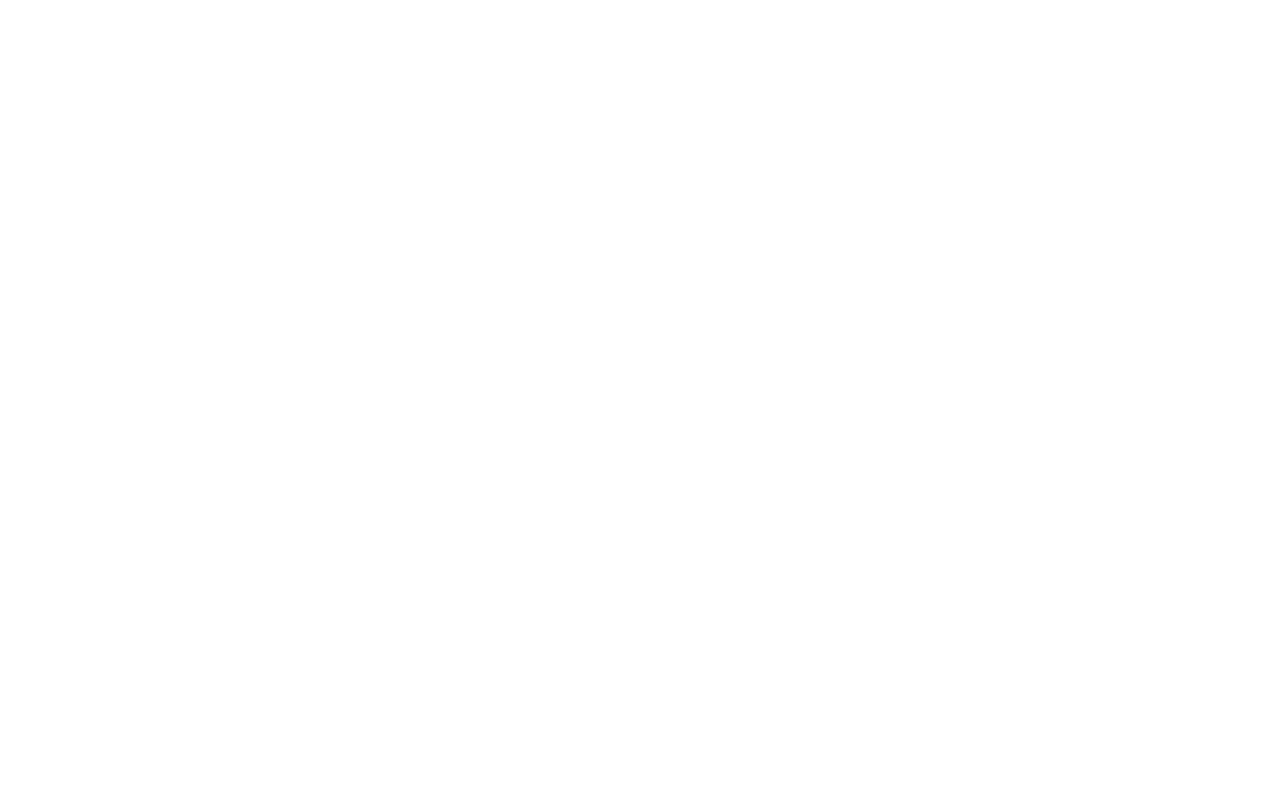
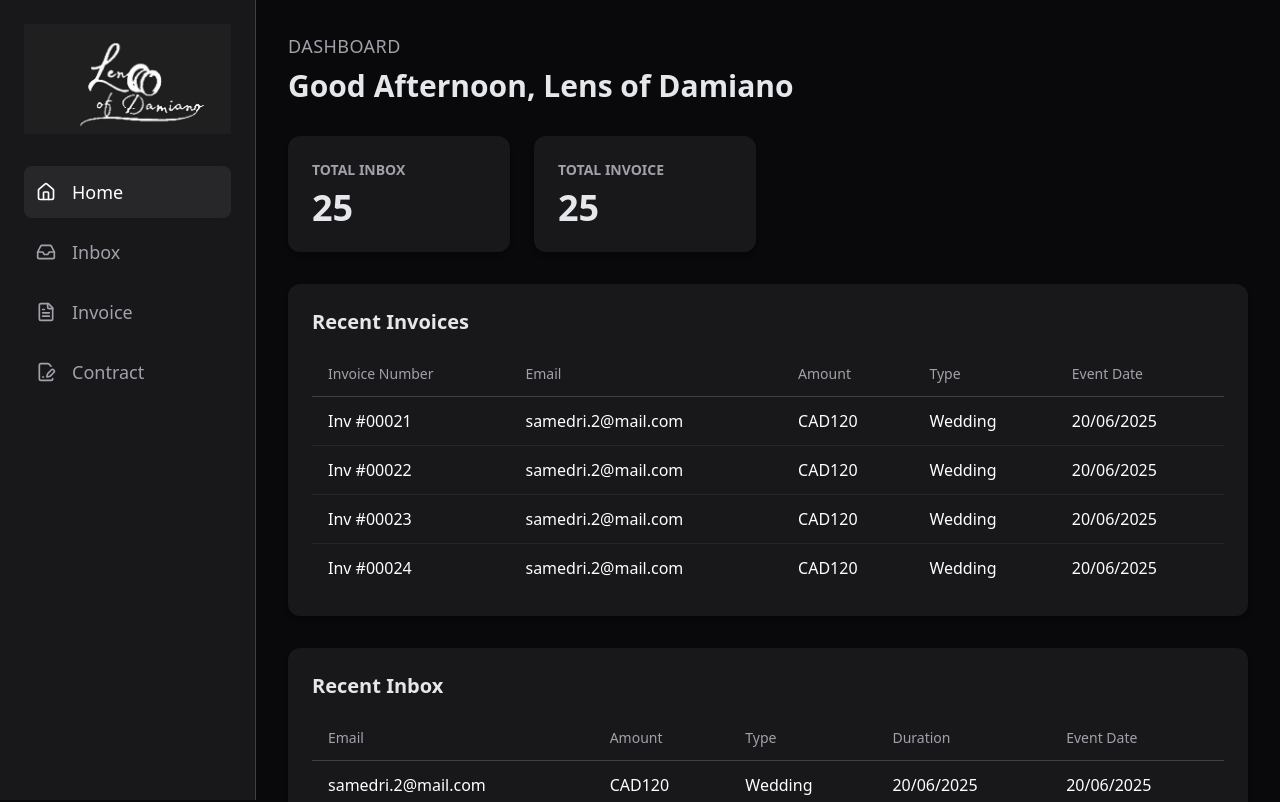
Before and after one commit to Udeme98/Lens, a React (Vite) app in the folder Frontend/: page /dashboard in a window 1280 px wide. Before the commit this address had no page. Shown: the top 802 px of the page. Built offline with nearby package versions, Linux system fonts and the light colour scheme.

Commit message:
dashboard

```diff
--- a/Frontend/src/App.jsx
+++ b/Frontend/src/App.jsx
@@ -6,6 +6,11 @@
 import BookingFormPage from "./pages/BookingFormPage";
 import BookingConfirmationPage from "./pages/BookingConfirmationPage";
 import BookingSuccessPage from "./pages/BookingSuccessPage";
+import DashboardContent from "./pages/dashboard/DashboardContent";
+import DashboardLayout from "./components/DashboardLayout";
+import InboxPage from "./pages/dashboard/InboxPage";
+import InvoicePage from "./pages/dashboard/InvoicePage";
+import ContractPage from "./pages/dashboard/ContractPage";
 import "./fonts.css";
 import { Route, Routes } from "react-router-dom";
 
@@ -24,6 +29,14 @@
           element={<BookingConfirmationPage />}
         />
         <Route path="/booking-success" element={<BookingSuccessPage />} />
+
+        {/* Dashboard routes using nested routing */}
+        <Route path="/dashboard" element={<DashboardLayout />}>
+          <Route index element={<DashboardContent />} />
+          <Route path="inbox" element={<InboxPage />} />
+          <Route path="invoice" element={<InvoicePage />} />
+          <Route path="contract" element={<ContractPage />} />
+        </Route>
       </Routes>
     </div>
   );
--- /dev/null
+++ b/Frontend/src/components/DashboardLayout.jsx
@@ -0,0 +1,15 @@
+import React from "react";
+import { Outlet } from "react-router-dom";
+import SideNav from "./SideNav";
+
+const DashboardLayout = () => {
+  return (
+    <div className="bg-zinc-950 font-sans min-h-screen">
+      <SideNav />
+      <div className="ml-64 p-8 text-gray-200 min-h-screen">
+        <Outlet />
+      </div>
+    </div>
+  );
+};
+export default DashboardLayout;
--- /dev/null
+++ b/Frontend/src/components/SideNav.jsx
@@ -0,0 +1,48 @@
+import React from "react";
+import { Home, Inbox, FileText, FileSignature } from "lucide-react";
+import { Link, useLocation } from "react-router-dom";
+
+const SideNav = () => {
+  const location = useLocation();
+  const navItems = [
+    { name: "Home", icon: Home, path: "/dashboard" },
+    { name: "Inbox", icon: Inbox, path: "/dashboard/inbox" },
+    { name: "Invoice", icon: FileText, path: "/dashboard/invoice" },
+    { name: "Contract", icon: FileSignature, path: "/dashboard/contract" },
+  ];
+
+  return (
+    <aside className="w-64 bg-zinc-900 h-screen p-6 border-r border-zinc-700 flex flex-col fixed left-0 top-0">
+      {/* Logo Section */}
+      <div className="flex items-center space-x-3 mb-8">
+        {/* <span className="text-2xl font-serif text-gray-200">
+          Lens of Damiano
+        </span> */}
+        <img src="/images/dashboard.png" />
+      </div>
+
+      {/* Navigation Links */}
+      <nav className="flex-1">
+        <ul className="space-y-2">
+          {navItems.map((item) => (
+            <li key={item.name}>
+              <Link
+                to={item.path}
+                className={`w-full text-left flex items-center gap-4 p-3 rounded-lg transition-colors duration-200 ${
+                  location.pathname === item.path
+                    ? "bg-zinc-800 text-white"
+                    : "text-zinc-400 hover:bg-zinc-800 hover:text-white"
+                }`}
+              >
+                <item.icon className="h-5 w-5" />
+                <span className="text-lg">{item.name}</span>
+              </Link>
+            </li>
+          ))}
+        </ul>
+      </nav>
+    </aside>
+  );
+};
+
+export default SideNav;
--- /dev/null
+++ b/Frontend/src/pages/Dashboard.jsx
@@ -0,0 +1,46 @@
+// src/pages/Dashboard.jsx
+import React, { useState } from "react";
+import SideNav from "../components/SideNav";
+
+const Dashboard = () => {
+  const [activePage, setActivePage] = useState("Home");
+
+  return (
+    <div className="flex bg-zinc-950 font-sans">
+      <SideNav active={activePage} setActive={setActivePage} />
+
+      {/* Content Area */}
+      <div className="flex-1 p-8 text-gray-200">
+        {activePage === "Home" && (
+          <>
+            <h1 className="text-3xl font-semibold mb-4">Dashboard Home</h1>
+            <p>Welcome to your dashboard, Lens of Damiano.</p>
+          </>
+        )}
+
+        {activePage === "Inbox" && (
+          <>
+            <h1 className="text-3xl font-semibold mb-4">Inbox Page</h1>
+            <p>This is the content for the Inbox page.</p>
+          </>
+        )}
+
+        {activePage === "Invoice" && (
+          <>
+            <h1 className="text-3xl font-semibold mb-4">Invoice Page</h1>
+            <p>This is the content for the Invoice page.</p>
+          </>
+        )}
+
+        {activePage === "Contract" && (
+          <>
+            <h1 className="text-3xl font-semibold mb-4">Contract Page</h1>
+            <p>This is the content for the Contract page.</p>
+          </>
+        )}
+      </div>
+    </div>
+  );
+};
+
+export default Dashboard;
--- /dev/null
+++ b/Frontend/src/pages/dashboard/ContractPage.jsx
@@ -0,0 +1,10 @@
+import React from "react";
+
+const ContractPage = () => (
+  <div className="p-8">
+    <h1 className="text-3xl font-semibold mb-4">Contract Page</h1>
+    <p>This is the content for the Contract page.</p>
+  </div>
+);
+
+export default ContractPage;
--- /dev/null
+++ b/Frontend/src/pages/dashboard/DashboardContent.jsx
@@ -0,0 +1,119 @@
+import React from "react";
+
+const DashboardContent = () => {
+  return (
+    <>
+      {/* Main content header */}
+      <div className="mb-8">
+        <h1 className="text-lg text-zinc-400 font-medium tracking-wide">
+          DASHBOARD
+        </h1>
+        <p className="text-3xl font-semibold mt-2">
+          Good Afternoon, Lens of Damiano
+        </p>
+      </div>
+
+      {/* Summary Cards */}
+      <div className="grid grid-cols-1 sm:grid-cols-2 lg:grid-cols-4 gap-6 mb-8">
+        <div className="bg-zinc-900 rounded-xl p-6 flex flex-col items-start shadow-md">
+          <span className="text-zinc-400 text-sm uppercase font-semibold">
+            Total Inbox
+          </span>
+          <span className="text-4xl font-bold mt-2">25</span>
+        </div>
+        <div className="bg-zinc-900 rounded-xl p-6 flex flex-col items-start shadow-md">
+          <span className="text-zinc-400 text-sm uppercase font-semibold">
+            Total Invoice
+          </span>
+          <span className="text-4xl font-bold mt-2">25</span>
+        </div>
+      </div>
+
+      {/* Recent Invoices Table */}
+      <div className="bg-zinc-900 rounded-xl p-6 shadow-md mb-8">
+        <h2 className="text-xl font-semibold mb-4">Recent Invoices</h2>
+        <div className="overflow-x-auto">
+          <table className="w-full text-left">
+            <thead>
+              <tr className="border-b border-zinc-700">
+                <th className="px-4 py-3 text-zinc-400 text-sm font-normal">
+                  Invoice Number
+                </th>
+                <th className="px-4 py-3 text-zinc-400 text-sm font-normal">
+                  Email
+                </th>
+                <th className="px-4 py-3 text-zinc-400 text-sm font-normal">
+                  Amount
+                </th>
+                <th className="px-4 py-3 text-zinc-400 text-sm font-normal">
+                  Type
+                </th>
+                <th className="px-4 py-3 text-zinc-400 text-sm font-normal">
+                  Event Date
+                </th>
+              </tr>
+            </thead>
+            <tbody>
+              {[1, 2, 3, 4].map((i) => (
+                <tr
+                  key={i}
+                  className="border-b border-zinc-800 last:border-b-0"
+                >
+                  <td className="px-4 py-3 text-white">Inv #{`0002${i}`}</td>
+                  <td className="px-4 py-3 text-white">samedri.2@mail.com</td>
+                  <td className="px-4 py-3 text-white">CAD120</td>
+                  <td className="px-4 py-3 text-white">Wedding</td>
+                  <td className="px-4 py-3 text-white">20/06/2025</td>
+                </tr>
+              ))}
+            </tbody>
+          </table>
+        </div>
+      </div>
+
+      {/* Recent Inbox Table */}
+      <div className="bg-zinc-900 rounded-xl p-6 shadow-md">
+        <h2 className="text-xl font-semibold mb-4">Recent Inbox</h2>
+        <div className="overflow-x-auto">
+          <table className="w-full text-left">
+            <thead>
+              <tr className="border-b border-zinc-700">
+                <th className="px-4 py-3 text-zinc-400 text-sm font-normal">
+                  Email
+                </th>
+                <th className="px-4 py-3 text-zinc-400 text-sm font-normal">
+                  Amount
+                </th>
+                <th className="px-4 py-3 text-zinc-400 text-sm font-normal">
+                  Type
+                </th>
+                <th className="px-4 py-3 text-zinc-400 text-sm font-normal">
+                  Duration
+                </th>
+                <th className="px-4 py-3 text-zinc-400 text-sm font-normal">
+                  Event Date
+                </th>
+              </tr>
+            </thead>
+            <tbody>
+              {[1, 2, 3, 4].map((i) => (
+                <tr
+                  key={i}
+                  className="border-b border-zinc-800 last:border-b-0"
+                >
+                  <td className="px-4 py-3 text-white">samedri.2@mail.com</td>
+                  <td className="px-4 py-3 text-white">CAD120</td>
+                  <td className="px-4 py-3 text-white">Wedding</td>
+                  <td className="px-4 py-3 text-white">20/06/2025</td>
+                  <td className="px-4 py-3 text-white">20/06/2025</td>
+                </tr>
+              ))}
+            </tbody>
+          </table>
+        </div>
+      </div>
+    </>
+  );
+};
+
+export default DashboardContent;
--- /dev/null
+++ b/Frontend/src/pages/dashboard/InboxPage.jsx
@@ -0,0 +1,10 @@
+import React from "react";
+
+const InboxPage = () => (
+  <div className="p-8">
+    <h1 className="text-3xl font-semibold mb-4">Inbox Page</h1>
+    <p>This is the content for the Inbox page.</p>
+  </div>
+);
+
+export default InboxPage;
--- /dev/null
+++ b/Frontend/src/pages/dashboard/InvoicePage.jsx
@@ -0,0 +1,10 @@
+import React from "react";
+
+const InvoicePage = () => (
+  <div className="p-8">
+    <h1 className="text-3xl font-semibold mb-4">Invoice Page</h1>
+    <p>This is the content for the Invoice page.</p>
+  </div>
+);
+
+export default InvoicePage;
```
Also changed, not shown: Frontend/public/images/dashboard.png (added).
